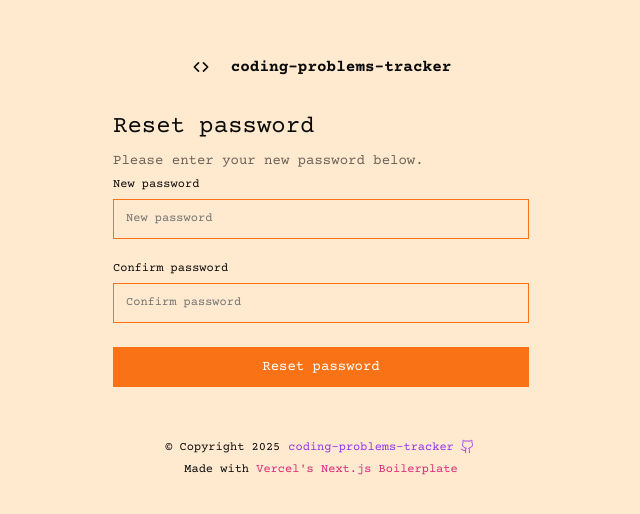
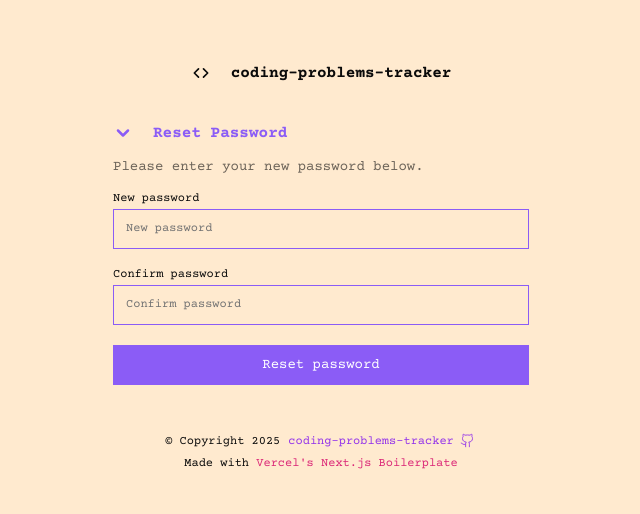
Before and after one commit to pj-pj-pj/coding-problems-tracker, a Next.js app: page /protected/reset-password in a window 1280 px wide. Shown: the part 160-674 px from the top of the page, without its empty margins (319-959 px from the left). Built offline with nearby package versions, Linux system fonts and the light colour scheme.

Commit message:
style: fix reset password layout

```diff
--- a/app/protected/reset-password/page.tsx
+++ b/app/protected/reset-password/page.tsx
@@ -3,15 +3,23 @@ import { FormMessage, Message } from "@/components/form-message";
 import { SubmitButton } from "@/components/submit-button";
 import { Input } from "@/components/ui/input";
 import { Label } from "@/components/ui/label";
+import { ChevronDown } from "lucide-react";
 
 export default async function ResetPassword(props: {
   searchParams: Promise<Message>;
 }) {
   const searchParams = await props.searchParams;
   return (
-    <form className="flex flex-col w-full max-w-md p-4 gap-2 [&>input]:mb-4">
-      <h1 className="text-2xl font-medium">Reset password</h1>
-      <p className="text-sm text-foreground/60">
+    <form className="flex flex-col w-full max-w-md p-4 gap-1 [&>input]:mb-4">
+      <span className="flex items-center gap-5 text-violet-500 py-1 pb-2">
+        <ChevronDown
+          size={20}
+          strokeWidth={3}
+          className="self-center"
+        />
+        <h1 className="text-base font-bold">Reset Password</h1>
+      </span>
+      <p className="text-sm text-foreground/60 mb-3">
         Please enter your new password below.
       </p>
       <Label htmlFor="password">New password</Label>
@@ -19,6 +27,7 @@ export default async function ResetPassword(props: {
         type="password"
         name="password"
         placeholder="New password"
+        className="border-violet-500"
         required
       />
       <Label htmlFor="confirmPassword">Confirm password</Label>
@@ -26,9 +35,13 @@ export default async function ResetPassword(props: {
         type="password"
         name="confirmPassword"
         placeholder="Confirm password"
+        className="border-violet-500"
         required
       />
-      <SubmitButton formAction={resetPasswordAction}>
+      <SubmitButton
+        className="bg-violet-500 hover:text-violet-500 hover:bg-violet-200 hover:border hover:border-violet-500"
+        formAction={resetPasswordAction}
+      >
         Reset password
       </SubmitButton>
       <FormMessage message={searchParams} />
```
